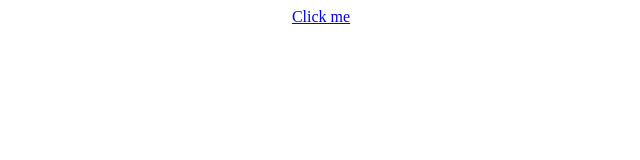
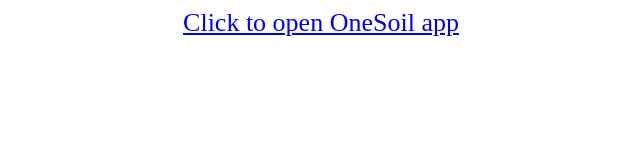
Before and after one commit to nastyakitsune/test-link, a website: page index.html in a window 1280 px wide. Shown: the whole page, without its empty margins (319-959 px from the left). Drawn offline with Linux system fonts and the light colour scheme.

Commit message:
add styles

```diff
--- a/index.html
+++ b/index.html
@@ -2,11 +2,13 @@
 <html lang="en">
 <head>
   <meta charset="utf-8">
-  <title>Test link</title>
+  <meta name="viewport" content="width=device-width, initial-scale=1">
+  <title>OneSoil Deeplink</title>
+  <link rel="stylesheet" href="styles.css">
 </head>
 <body>
-  <div style="display: flex; flex-direction: column; align-items: center">
-    <a href="onesoilapp://">Click me</a>
+  <div class="container">
+    <a class="link" href="onesoilapp://">Click to open OneSoil app</a>
     </div>
 </body>
 </html>
--- /dev/null
+++ b/styles.css
@@ -0,0 +1,9 @@
+.link {
+  font-size: 26px;
+}
+
+.container {
+  display: flex;
+  flex-direction: column;
+  align-items: center;
+}
```
